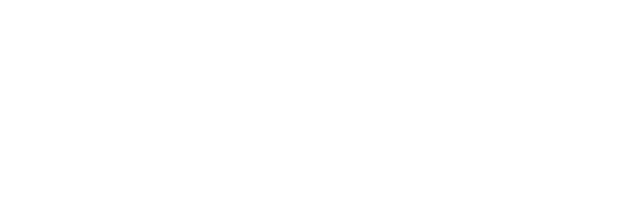
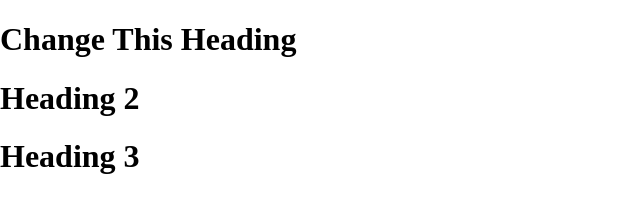
Before and after one commit to Aankirz/DebugBattle-Round-1, a plain HTML site: page question-2/index.html in a window 1280 px wide. Shown: the whole page, without its empty margins (0-640 px from the left). Drawn offline with Linux system fonts and the light colour scheme.

Commit message:
question 2

```diff
--- a/question-2/index.html
+++ b/question-2/index.html
@@ -8,6 +8,10 @@
     <link rel="stylesheet" href="styles.css" >
 </head>
 <body>
-
+    <div class="changeheading">
+        <h1>Change This Heading</h1>
+    </div>
+    <h1>Heading 2</h1>
+    <h1>Heading 3</h1>
 </body>
 </html>
--- a/question-2/styles.css
+++ b/question-2/styles.css
@@ -0,0 +1,5 @@
+body{
+    margin: 0;
+    padding: 0;
+    box-sizing: border-box
+}
```
